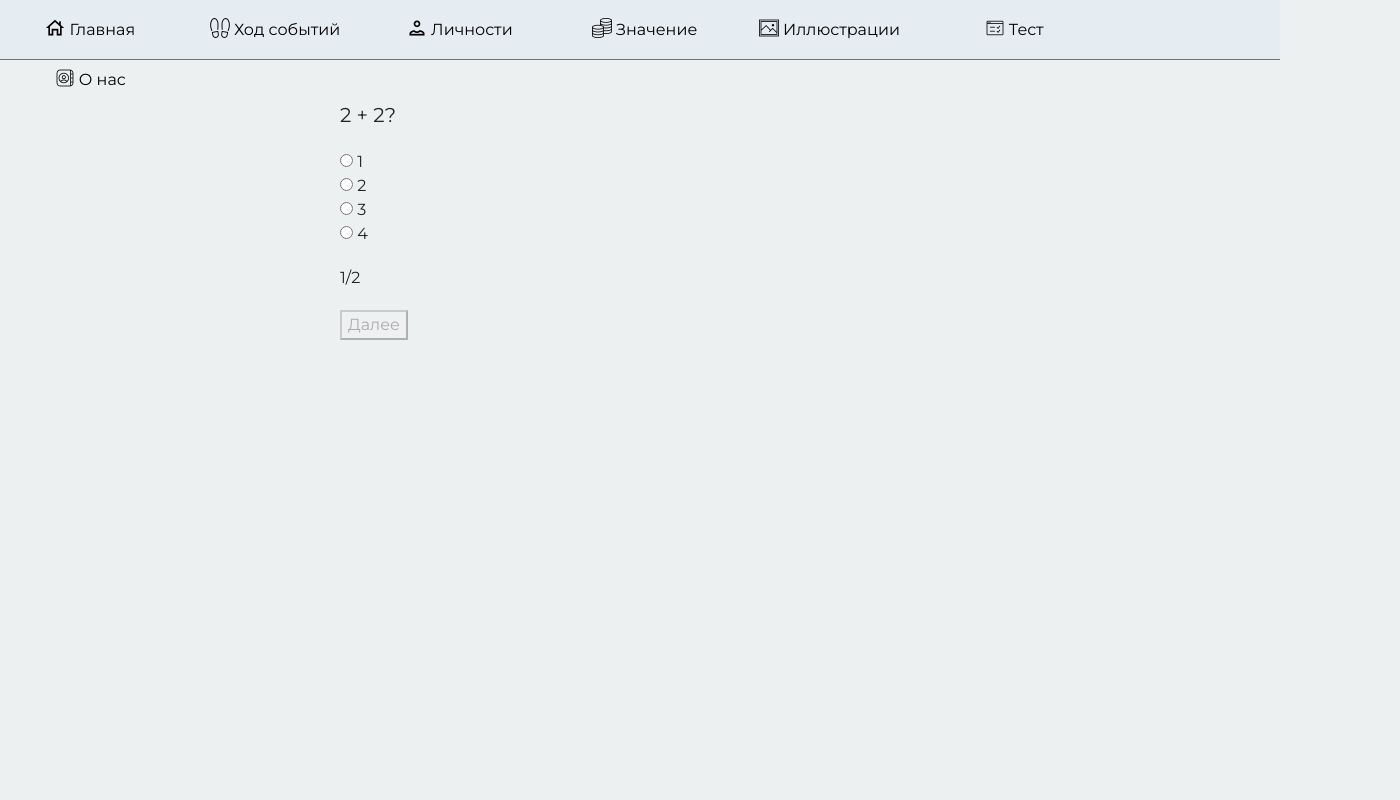
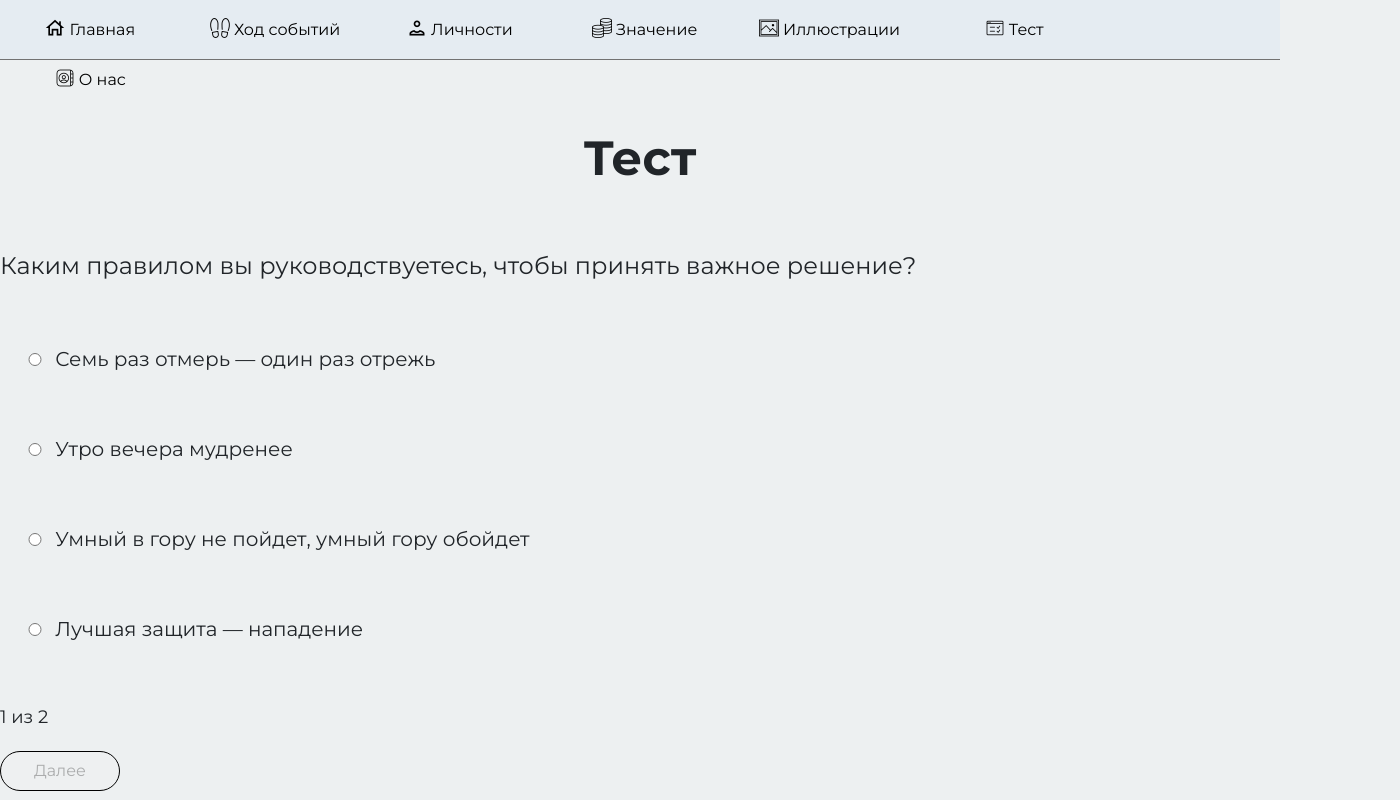
Before and after one commit to basketcase7/TheMexicanRevolution, a plain HTML site: page test.html in a window 1280 px wide. Shown: the whole page, 1400 px wide, since content can reach past the window. Drawn offline with nearby package versions, Linux system fonts and the light colour scheme.

Commit message:
test styles

```diff
--- a/quiz.css
+++ b/quiz.css
@@ -1,10 +1,11 @@
 .quiz {
   margin: 0 auto;
-  width: 600px;
+  width: 1400px;
 }
 .quiz-questions,
 .quiz-indicator,
 .quiz-results {
+  margin-top: 60px;
   margin-bottom: 20px;
 }
 .quiz-questions-item {
@@ -12,24 +13,52 @@
 }
 .quiz-questions-item_question,
 .quiz-result-item_question {
-  font-size: 20px;
+  font-size: 24px;
   margin-bottom: 20px;
 }
 .quiz-questions-item_answers,
 .quiz-result-item_answers {
-  margin: 0;
+  margin: 20px;
   padding: 0;
   list-style: none;
 }
+li {
+  margin-top: 60px;
+  margin-bottom: 60px;
+  font-size: 20px;
+  transition: ease-in-out 0.1s;
+}
+li:hover {
+  color: rgba(0, 0, 0, 0.8);
+}
 .quiz-indicator {
+  font-size: 18px;
 }
 .btn-next {
+  border: 1px solid black;
+  width: 120px;
+  height: 40px;
+  border-radius: 20px;
+}
+.btn-next:hover {
+  background-color: rgba(0, 0, 0, 0.1);
+}
+.answer-input {
+  width: 30px;
 }
 .btn-restart {
   display: none;
+  border: 1px solid black;
+  width: 120px;
+  height: 40px;
+  border-radius: 20px;
+}
+.btn-restart:hover {
+  background-color: rgba(0, 0, 0, 0.1);
 }
 .quiz-results {
   display: none;
+  font-size: 22px;
 }
 
 .questions--hiden,
--- a/test.html
+++ b/test.html
@@ -55,11 +55,11 @@
         </button>
       </div>
     </div>
-
+    <h1>Тест</h1>
     <div class="quiz" id="quiz">
       <div class="quiz-questions" id="questions"></div>
 
-      <div class="quiz-indicator" id="indicator">1/10</div>
+      <div class="quiz-indicator" id="indicator">1 из 10</div>
 
       <div class="quiz-results" id="results">
         <div class="quiz-results-item">
--- a/test.js
+++ b/test.js
@@ -1,25 +1,26 @@
 const DATA = [
   {
-    question: "2 + 2?",
+    question:
+      "Каким правилом вы руководствуетесь, чтобы принять важное решение?",
     answers: [
       {
         id: "1",
-        value: "1",
+        value: "Семь раз отмерь — один раз отрежь",
         correct: false,
       },
       {
         id: "2",
-        value: "2",
+        value: "Утро вечера мудренее",
         correct: false,
       },
       {
         id: "3",
-        value: "3",
+        value: "Умный в гору не пойдет, умный гору обойдет",
         correct: false,
       },
       {
         id: "4",
-        value: "4",
+        value: "Лучшая защита — нападение",
         correct: true,
       },
     ],
@@ -124,7 +125,7 @@ const renderResults = () => {
 };
 
 const renderIndicator = (currentStep) => {
-  indicator.innerHTML = `${currentStep}/${DATA.length}`;
+  indicator.innerHTML = `${currentStep} из ${DATA.length}`;
 };
 
 quiz.addEventListener("change", (event) => {
--- a/teststyles.css
+++ b/teststyles.css
@@ -79,7 +79,14 @@ h1 {
   border: none;
 }
 .more-info {
-  border: none;
+  border: 1px solid black;
+  background-color: rgba(0, 0, 0, 0);
+  border-radius: 7px;
+  border-color: rgba(0, 0, 0, 0.2);
+  transition: ease-in-out 0.1s;
+}
+.more-info:hover {
+  background-color: rgba(0, 0, 0, 0.1);
 }
 .card {
   background-color: rgba(25, 128, 255, 0.041);
```
Also changed, not shown: characters.html (+6 -6 lines).
